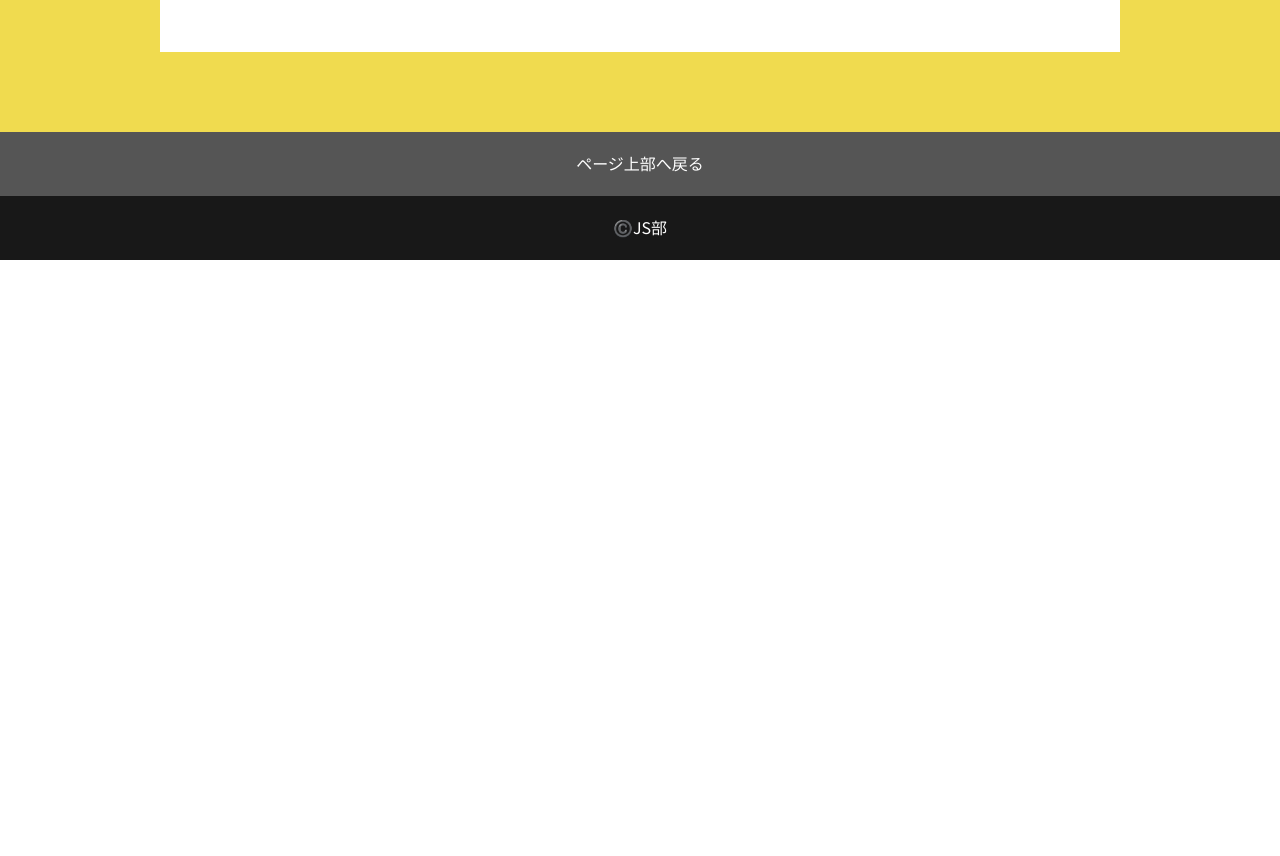
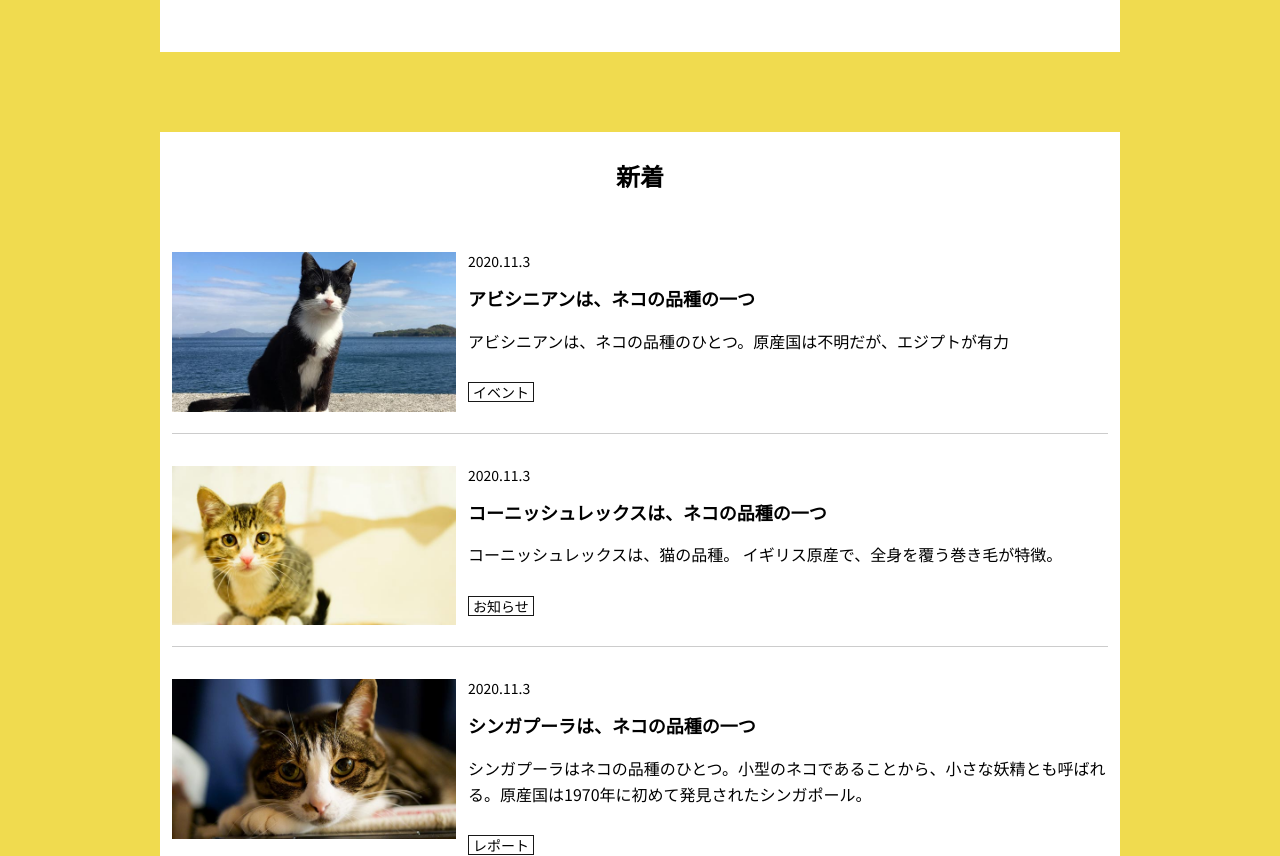
Before and after one commit to kensukegoto/jsbu, a Vue app: page / in a window 1280 px wide. Shown: the part 1620-2476 px from the top of the page. Before the commit the page ends 1880 px from the top, so only its background shows below. Built offline with nearby package versions, Linux system fonts and the light colour scheme.

Commit message:
追加：記事の関連リンク

```diff
--- a/public/news/20201105/index.html
+++ b/public/news/20201105/index.html
@@ -7,7 +7,7 @@
     <link rel="icon" href="/favicon.ico">
     <title><%= htmlWebpackPlugin.options.title %></title>
   </head>
-  <body>
+  <body id="news-item">
     <noscript>
       <strong>We're sorry but <%= htmlWebpackPlugin.options.title %> doesn't work properly without JavaScript enabled. Please enable it to continue.</strong>
     </noscript>
@@ -15,7 +15,7 @@
     <div id="pankuzu"></div>
     <main class="main">
       <div class="main__inner art">
-          <h1 class="art__title">テスト記事</h1>
+        <h1 class="art__title">テスト</h1>
         <time class="art__time">2020年11月05日</time>
         <figure class="art__img">
           <img src="/news/20201105/20201105_01.jpg" alt="">
@@ -28,7 +28,11 @@
         </figure>
         <p class="art__text">顔は鼻筋が通り、耳の毛は短い。全身の毛はそれほど長くない。尾は細長いものと極端に短いものがあるが、細長くても先だけが折れ曲がっているものもある。尾の短いものは尾骨が複雑に折れ曲がっていることが多いが、毛に覆われているために外見上は単純な切り株状に見える。短尾のネコは、世界的には比較的珍しく、日本猫の特徴の1つとなっている。一説に、尾は東へ行くほど細長く、関西では短く、西へ行くと折れ曲がっているらしい。</p>
       </div>
+
     </main>
+
+    <div id="newslist"></div>
+
     <div id="footer"></div>
     <!-- built files will be auto injected -->
   </body>
--- /dev/null
+++ b/src/components/news/NewsListFragment.vue
@@ -0,0 +1,19 @@
+<template>
+<Suspense>
+  <template #default>
+    <NewsList class="list" />
+  </template>
+  <template #fallback>
+    Loading...
+  </template>
+</Suspense>
+</template>
+
+<script>
+import NewsList from "@/components/top/NewsList";
+export default {
+  components:{
+    NewsList
+  }
+}
+</script>
--- a/src/components/top/NewsList.vue
+++ b/src/components/top/NewsList.vue
@@ -1,6 +1,7 @@
 <template>
   <section class="list">
     <div class="list__inner">
+      <h2>新着</h2>
       <ul class="card__box">
           <li class="item" v-for="(item,key) of newsList" :key="key">
             <NewsListItem :attr="item" />
@@ -28,7 +29,7 @@ export default {
       newsList.value = list.value.slice(0,5)
     })
 
-    list.value = await axios.get('/data/all.json').then(res => res.data)
+    list.value = await axios.get('/data/all.json').then(res => res.data);
 
     return {
       list,
@@ -38,8 +39,43 @@ export default {
   },
 }
 </script>
+<style lang="scss">
 
+#news-item {
+  .list{
+    @include media(m){
+      padding-top: 0;
+    }
+    &__inner {
+      padding-top: 28px;
+      @include media(m){
+        padding-top: 32px;
+      }
+
+      h2 {
+        display: block;
+        text-align: center;
+        font-size: 2rem;
+        @include media(m){
+          font-size: 2.4rem;
+        }
+      }
+      .card__box{
+        margin-top: 28px;
+        @include media(m){
+          margin-top: 32px;
+        }
+      }
+    }
+
+  }
+}
+
+</style>
 <style lang="scss" scoped>
+h2 {
+  display: none;
+}
 .list{
   padding: 12px 12px 32px;
   background-color: $yellow;
--- a/src/news.js
+++ b/src/news.js
@@ -4,9 +4,10 @@ import { createApp } from 'vue'
 import router from './router'
 import TheHeader from "@/components/common/TheHeader";
 import PankuzuList from "@/components/common/PankuzuList";
+import NewsList from "@/components/news/NewsListFragment";
 import TheFooter from "@/components/common/TheFooter";
 
 createApp(TheHeader).provide('conf', { isChild : true }).use(router).mount('#header');
 createApp(PankuzuList).use(router).mount('#pankuzu');
-
-createApp(TheFooter).mount('#footer')
+createApp(NewsList).use(router).mount('#newslist');
+createApp(TheFooter).use(router).mount('#footer')
```
Also changed, not shown: 1 other file (tests, documents, lock files or other folders). Lines whose indentation alone changed are shown as unchanged.
